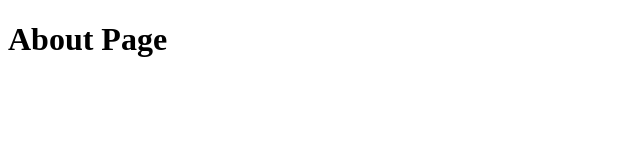
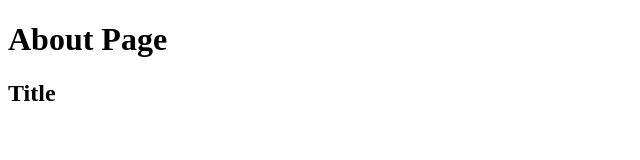
Before and after one commit to Den9rcq/test-git, a plain HTML site: page about-page.html in a window 1280 px wide. Shown: the full height of the page, 0-640 px from the left. Drawn offline with Linux system fonts and the light colour scheme.

Commit message:
add title on the about-page

```diff
--- a/about-page.html
+++ b/about-page.html
@@ -8,6 +8,9 @@
   <title>About Page</title>
 </head>
 <body>
+<div>
   <h1>About Page</h1>
+  <h2>Title</h2>
+</div>
 </body>
 </html>
```
Also changed, not shown: main-page.html (+1 -1 lines).
